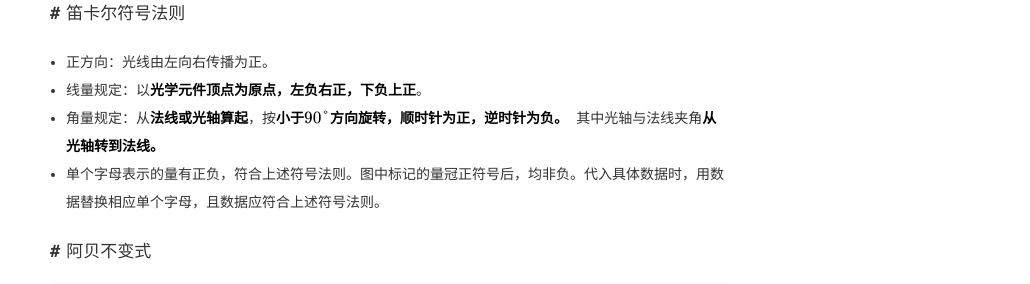
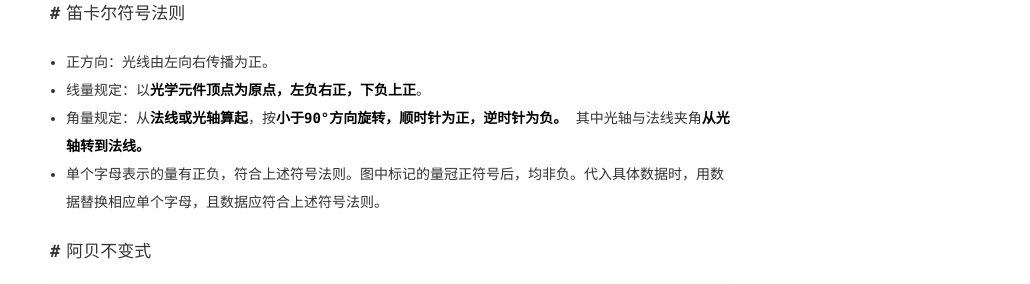
Before and after one commit to lichium/lichium.github.io, a Jekyll site: the page built from _posts/2024-3-17-几何光学简单梳理.md, in a window 1280 px wide and 900 px high. Shown: the part 202-486 px from the top of the window, without its empty margins (250-1280 px from the left). Built offline with Jekyll 4.4.1, drawn with Linux system fonts in a browser that asks for light colours; formulas are drawn with MathJax 3; comment, search, counter and statistics services are not loaded.

Commit message:
Update 2024-3-17-几何光学简单梳理.md

```diff
--- a/_posts/2024-3-17-几何光学简单梳理.md
+++ b/_posts/2024-3-17-几何光学简单梳理.md
@@ -10,7 +10,7 @@ categories:
 
 - 正方向：光线由左向右传播为正。
 - 线量规定：以**光学元件顶点为原点，左负右正，下负上正**。
-- 角量规定：从**法线或光轴算起**，按**小于$90\degree$方向旋转，顺时针为正，逆时针为负。** 其中光轴与法线夹角**从光轴转到法线。**
+- 角量规定：从**法线或光轴算起**，按**小于90°方向旋转，顺时针为正，逆时针为负。** 其中光轴与法线夹角**从光轴转到法线。**
 - 单个字母表示的量有正负，符合上述符号法则。图中标记的量冠正符号后，均非负。代入具体数据时，用数据替换相应单个字母，且数据应符合上述符号法则。
 
 # 阿贝不变式
```
